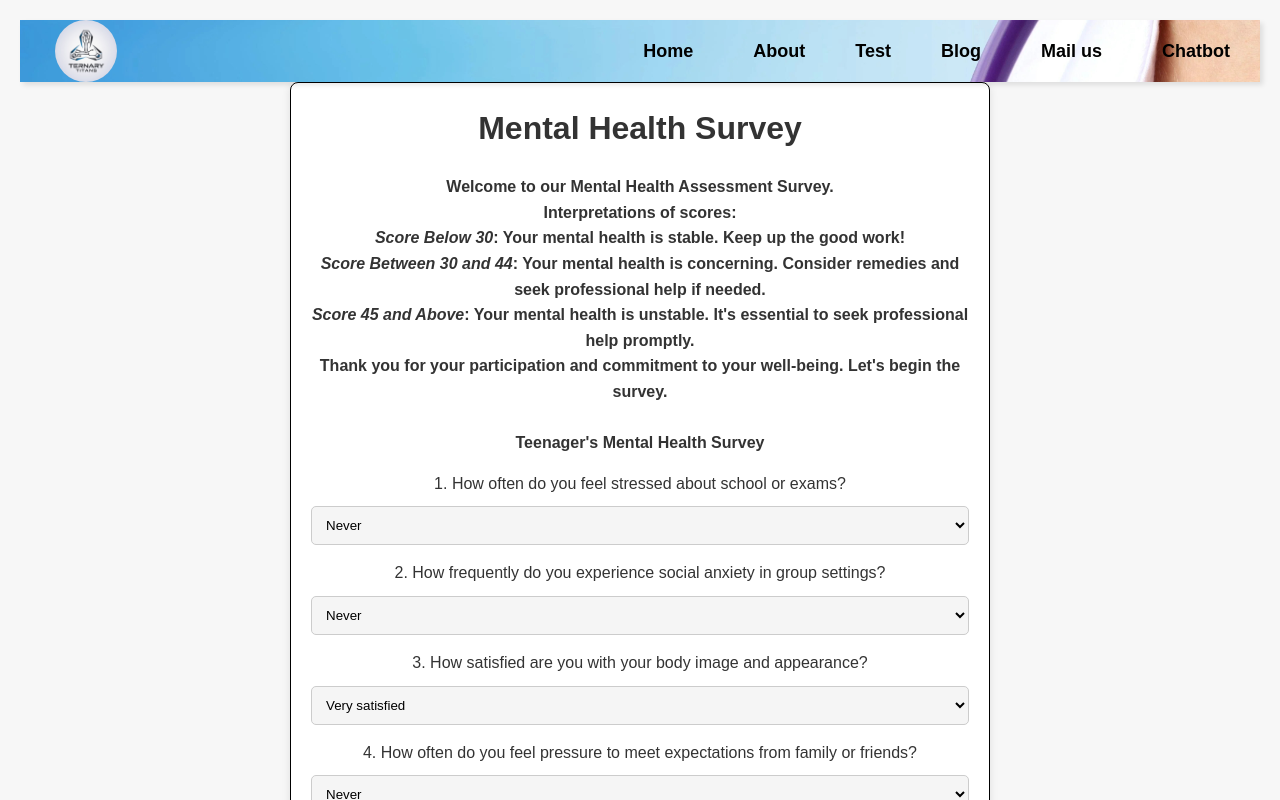
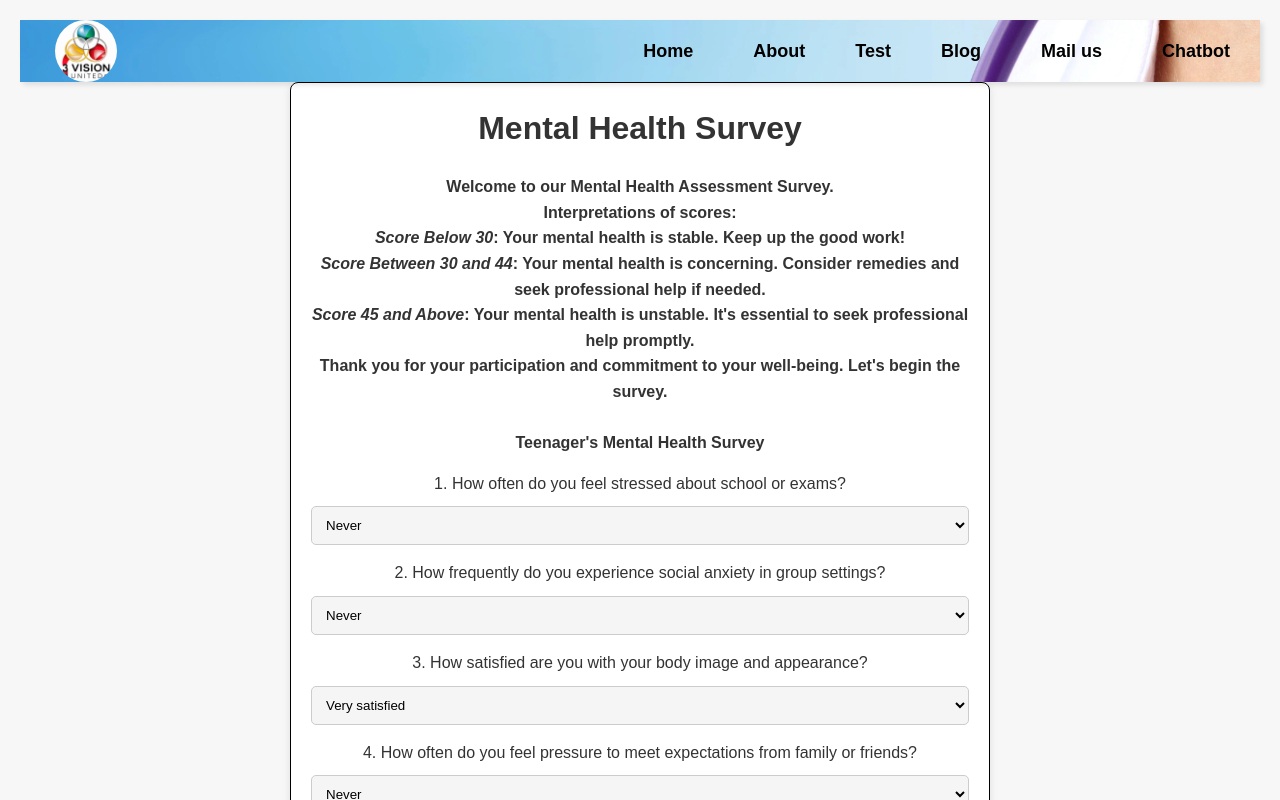
Before and after one commit to drishtitaitriya/Inner-Wellness, a plain HTML site: page Teenagers.html in a window 1280 px wide. Shown: the top 800 px of the page. Drawn offline with Linux system fonts and the light colour scheme.

Commit message:
Update Teenagers.html

```diff
--- a/Teenagers.html
+++ b/Teenagers.html
@@ -66,7 +66,7 @@
             <li><a href="https://www.chatbase.co/chatbot-iframe/_RUopbeMwL-iuZXejC-tN" target="_blank">Chatbot</a></li>
         </ul>
         <ul>
-            <img class="logo" src="images/logo.jpg" alt="logo">
+            <img class="logo" src="images/circle3vu.jpg" alt="logo">
             <li class="hideOnMobile"><a href="index.html">Home</a></li>
             <li class="hideOnMobile"><a href="#About">About</a></li>
             <!-- Updated Test menu with dropdown for larger screens -->
```
